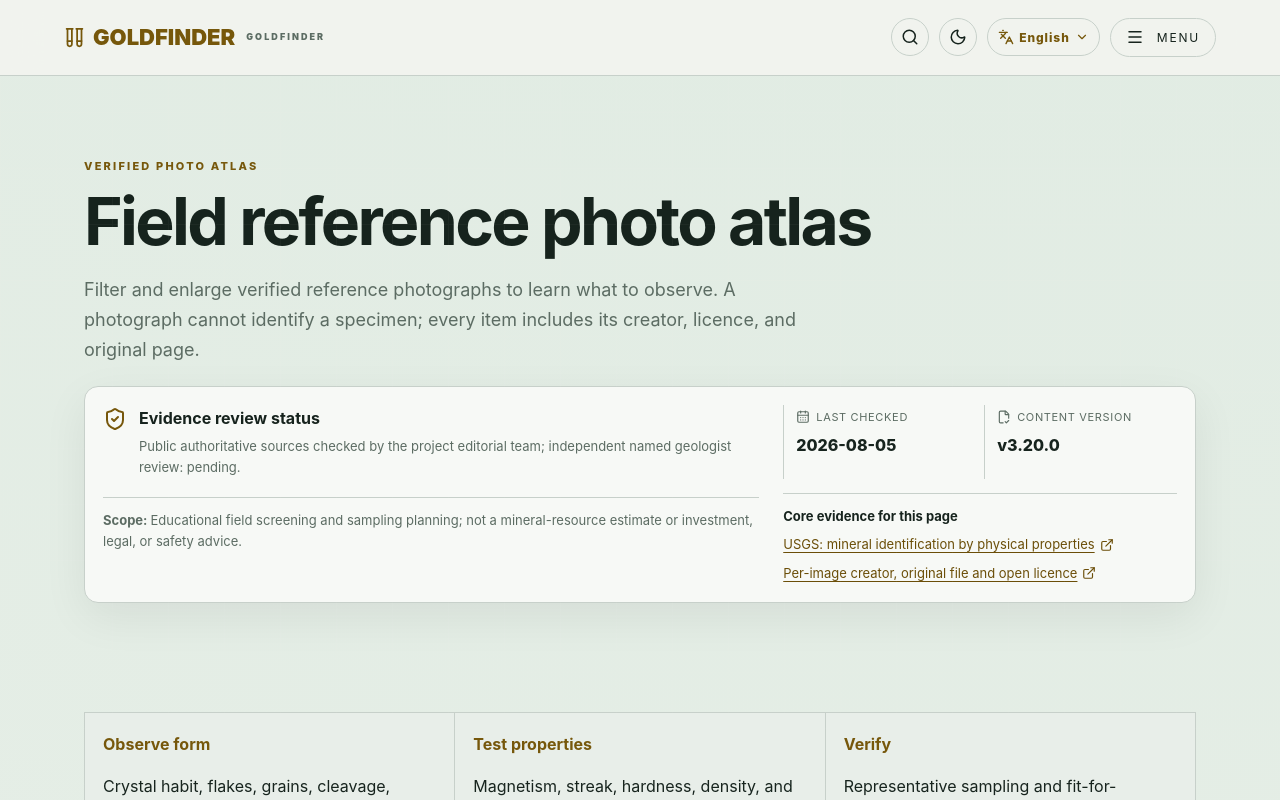
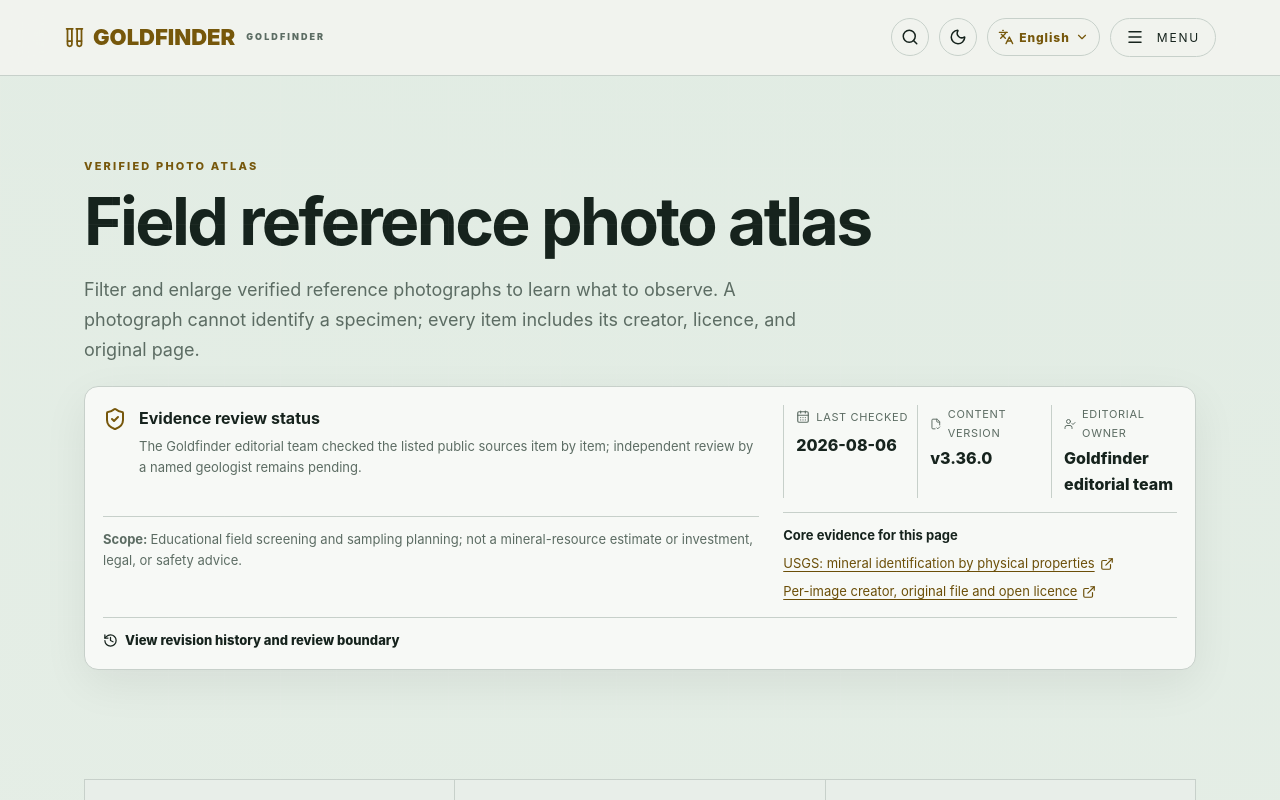
Before and after one commit to minnyinyioo/goldfinder, a Next.js app: page /en/atlas in a window 1280 px wide. Shown: the top 800 px of the page. Built offline with nearby package versions, Linux system fonts and the light colour scheme.

Commit message:
v3.36.0 add content governance records

```diff
--- a/package.json
+++ b/package.json
@@ -1 +1 @@
-{"name":"goldfinder","version":"3.35.0","private":true,"scripts":{"dev":"next dev","build":"next build","start":"next start","typecheck":"tsc --noEmit","verify:deployment":"node scripts/verify-deployment.mjs"},"dependencies":{"@types/leaflet":"^1.9.22","leaflet":"^1.9.4","lucide-react":"^1.28.0","next":"^16.3.0","react":"^19.2.8","react-dom":"^19.2.8"},"devDependencies":{"@types/node":"^22.0.0","@types/react":"^19.2.18","@types/react-dom":"^19.2.4","typescript":"^5.9.0"}}
+{"name":"goldfinder","version":"3.36.0","private":true,"scripts":{"dev":"next dev","build":"next build","start":"next start","typecheck":"tsc --noEmit","verify:deployment":"node scripts/verify-deployment.mjs"},"dependencies":{"@types/leaflet":"^1.9.22","leaflet":"^1.9.4","lucide-react":"^1.28.0","next":"^16.3.0","react":"^19.2.8","react-dom":"^19.2.8"},"devDependencies":{"@types/node":"^22.0.0","@types/react":"^19.2.18","@types/react-dom":"^19.2.4","typescript":"^5.9.0"}}
--- a/src/components/ContentReviewPanel.tsx
+++ b/src/components/ContentReviewPanel.tsx
@@ -2,11 +2,13 @@ import {
   CalendarDays,
   ExternalLink,
   FileCheck2,
+  History,
   ShieldCheck,
+  UserCheck,
 } from "lucide-react";
 import "./content-review-panel.css";
 
-type Lang = "zh" | "en";
+type Lang = "zh" | "en" | "my";
 type Topic =
   "knowledge" | "atlas" | "geology" | "tools" | "sampling" | "assessment";
 const evidence = {
@@ -92,48 +94,58 @@ export default function ContentReviewPanel({
   topic: Topic;
 }) {
   const zh = lang === "zh";
+  const my = lang === "my";
+  const words = {
+    aria: zh ? "内容审核与证据状态" : my ? "အကြောင်းအရာစိစစ်မှုနှင့် သက်သေအခြေအနေ" : "Content review and evidence status",
+    status: zh ? "证据核查状态" : my ? "သက်သေအထောက်အထား စိစစ်မှု" : "Evidence review status",
+    summary: zh ? "Goldfinder 编辑组已逐项核对所列公开资料；独立具名地质专家复核尚待完成。" : my ? "Goldfinder အယ်ဒီတာအဖွဲ့က ဖော်ပြထားသော public source များကို စစ်ဆေးထားသည်။ အမည်ဖော်ပြထားသော independent geologist review မပြီးသေးပါ။" : "The Goldfinder editorial team checked the listed public sources item by item; independent review by a named geologist remains pending.",
+    checked: zh ? "最近核查" : my ? "နောက်ဆုံးစစ်ဆေးရက်" : "Last checked",
+    version: zh ? "内容版本" : my ? "အကြောင်းအရာဗားရှင်း" : "Content version",
+    owner: zh ? "编辑责任" : my ? "အယ်ဒီတာတာဝန်" : "Editorial owner",
+    ownerName: zh ? "Goldfinder 编辑组" : my ? "Goldfinder အယ်ဒီတာအဖွဲ့" : "Goldfinder editorial team",
+    scope: zh ? "适用范围：" : my ? "အသုံးပြုနိုင်သည့်နယ်ပယ် — " : "Scope: ",
+    scopeText: zh ? "教育性现场筛查与取样规划；不构成矿产资源估算、投资、法律或安全意见。" : my ? "ပညာပေး ကွင်းဆင်းစိစစ်မှုနှင့် နမူနာအစီအစဉ်အတွက်သာဖြစ်ပြီး resource estimate၊ investment၊ legal သို့မဟုတ် safety advice မဟုတ်ပါ။" : "Educational field screening and sampling planning; not a mineral-resource estimate or investment, legal, or safety advice.",
+    evidence: zh ? "本页核心依据" : my ? "ဤစာမျက်နှာ၏ အဓိကအကိုးအကား" : "Core evidence for this page",
+    history: zh ? "查看修订记录与审核边界" : my ? "Revision history နှင့် review boundary ကြည့်ရန်" : "View revision history and review boundary",
+    pending: zh ? "独立专家状态：待具名合资格地质专家进行项目级复核；本站不会虚构审核人。" : my ? "Independent expert status — project-level review လုပ်မည့် အမည်ဖော်ပြထားသော qualified geologist ကို စောင့်ဆိုင်းနေဆဲဖြစ်ပြီး reviewer အတု မဖန်တီးပါ။" : "Independent expert status: awaiting project-level review by a named qualified geologist; no reviewer identity is invented.",
+  };
   return (
     <aside
       className="review-panel"
-      aria-label={
-        zh ? "内容审核与证据状态" : "Content review and evidence status"
-      }
+      aria-label={words.aria}
     >
       <div className="review-summary">
         <ShieldCheck aria-hidden="true" />
         <div>
-          <b>{zh ? "证据核查状态" : "Evidence review status"}</b>
-          <p>
-            {zh
-              ? "项目编辑组已核对公开权威资料；独立具名地质专家复核：待完成。"
-              : "Public authoritative sources checked by the project editorial team; independent named geologist review: pending."}
-          </p>
+          <b>{words.status}</b>
+          <p>{words.summary}</p>
         </div>
       </div>
       <dl className="review-meta">
         <div>
           <dt>
             <CalendarDays aria-hidden="true" />
-            {zh ? "最近核查" : "Last checked"}
+            {words.checked}
           </dt>
-          <dd>2026-08-05</dd>
+          <dd>2026-08-06</dd>
         </div>
         <div>
           <dt>
             <FileCheck2 aria-hidden="true" />
-            {zh ? "内容版本" : "Content version"}
+            {words.version}
           </dt>
-          <dd>v3.20.0</dd>
+          <dd>v3.36.0</dd>
+        </div>
+        <div>
+          <dt><UserCheck aria-hidden="true" />{words.owner}</dt>
+          <dd>{words.ownerName}</dd>
         </div>
       </dl>
       <p className="review-scope">
-        <b>{zh ? "适用范围：" : "Scope: "}</b>
-        {zh
-          ? "教育性现场筛查与取样规划；不构成矿产资源估算、投资、法律或安全意见。"
-          : "Educational field screening and sampling planning; not a mineral-resource estimate or investment, legal, or safety advice."}
+        <b>{words.scope}</b>{words.scopeText}
       </p>
       <div className="review-evidence">
-        <b>{zh ? "本页核心依据" : "Core evidence for this page"}</b>
+        <b>{words.evidence}</b>
         {evidence[topic].map(([cn, en, url]) => (
           <a href={url} target="_blank" rel="noreferrer" key={url}>
             {zh ? cn : en}
@@ -141,6 +153,12 @@ export default function ContentReviewPanel({
           </a>
         ))}
       </div>
+      <details className="revision-history">
+        <summary><History size={15} aria-hidden="true" />{words.history}</summary>
+        <p><b>v3.36.0 · 2026-08-06</b> — {zh ? "加入逐项资料链接、编辑责任和公开审核边界。" : my ? "Statement-level source link၊ editorial owner နှင့် review boundary ထည့်ထားသည်။" : "Added statement-level source links, editorial ownership and a public review boundary."}</p>
+        <p><b>v3.20.0 · 2026-08-05</b> — {zh ? "建立页面级证据状态与核心依据。" : my ? "Page-level evidence status နှင့် core references စတင်ထားသည်။" : "Introduced page-level evidence status and core references."}</p>
+        <p>{words.pending}</p>
+      </details>
     </aside>
   );
 }
--- a/src/components/GeologyGuide.tsx
+++ b/src/components/GeologyGuide.tsx
@@ -194,6 +194,7 @@ export default function GeologyGuide({ lang }: { lang: Lang }) {
               width={960}
               height={720}
               priority
+              loading="eager"
             />
             <figcaption>
               {images[0].author} · {images[0].license} ·{" "}
--- a/src/components/MyanmarKnowledge.tsx
+++ b/src/components/MyanmarKnowledge.tsx
@@ -5,6 +5,7 @@ import { useMemo, useState } from "react";
 import { BookOpen, ExternalLink, Search, ShieldAlert } from "lucide-react";
 import { enAtlas } from "@/data/english";
 import GeologyFieldGallery from "./GeologyFieldGallery";
+import ContentReviewPanel from "./ContentReviewPanel";
 import "@/app/knowledge/knowledge.css";
 
 type Category = "geology" | "identify" | "sampling" | "quality" | "safety";
@@ -222,6 +223,7 @@ export default function MyanmarKnowledge() {
           စစ်ဆေးပါ။ လက္ခဏာသည် deposit၊ grade သို့မဟုတ် mining permission
           မဟုတ်ပါ။
         </p>
+        <ContentReviewPanel lang="my" topic="knowledge" />
       </div>
       <section className="section">
         <div className="atlas-tools">
@@ -268,6 +270,7 @@ export default function MyanmarKnowledge() {
                   width={960}
                   height={720}
                   priority={i === 0}
+                  loading={i === 0 ? "eager" : "lazy"}
                 />
                 <p>
                   ဓာတ်ပုံ — {media[4]} · {media[5]} ·{" "}
--- a/src/components/content-review-panel.css
+++ b/src/components/content-review-panel.css
@@ -32,7 +32,7 @@
 }
 .review-meta {
   display: grid;
-  grid-template-columns: repeat(2, minmax(0, 1fr));
+  grid-template-columns: repeat(3, minmax(0, 1fr));
   gap: 8px;
   margin: 0;
 }
@@ -84,6 +84,7 @@
   outline-offset: 4px;
   border-radius: 3px;
 }
+.revision-history{grid-column:1/-1;border-top:1px solid var(--line);padding-top:12px;color:var(--muted);font-size:13px}.revision-history summary{display:flex;align-items:center;gap:7px;color:var(--text);font-weight:800;cursor:pointer}.revision-history p{margin:10px 0 0;line-height:1.6}.revision-history b{color:var(--text)}
 :root[data-theme="light"] .review-panel {
   background: #f7f9f6;
   color: #16231d;
@@ -101,6 +102,7 @@
     border-left: 0;
     padding-left: 0;
   }
+  .review-meta{grid-template-columns:1fr}.review-meta div{border-left:0;padding-left:0;border-top:1px solid var(--line);padding-top:8px}.review-meta div:first-child{border-top:0;padding-top:0}
   .review-evidence a {
     min-height: 44px;
   }
--- /dev/null
+++ b/src/components/field-evidence-link.css
@@ -0,0 +1 @@
+.field-evidence-link{display:inline-flex;align-items:center;gap:6px;margin-top:17px;padding-top:14px;border-top:1px solid var(--line);color:var(--gold);font-size:.82rem;font-weight:800;text-underline-offset:3px}
```
Also changed, not shown: src/components/GeologyFieldGallery.tsx (+9 -8 lines), 2 other files (tests, documents, lock files or other folders).
